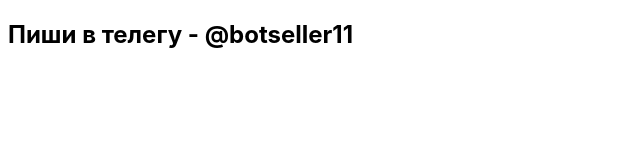
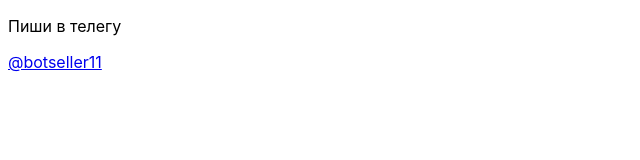
Before and after one commit to botseller11/botseller11.github.io, a plain HTML site: page index.html in a window 1280 px wide. Shown: the whole page, without its empty margins (0-640 px from the left). Drawn offline with Linux system fonts and the light colour scheme.

Commit message:
auto deploy

```diff
--- a/index.html
+++ b/index.html
@@ -7,7 +7,9 @@
     <link rel="stylesheet" href="/assets/css/main.css">
   </head>
   <body>
-    <h2 id="пиши-в-телегу---botseller11">Пиши в телегу - @botseller11</h2>
+    <p>Пиши в телегу</p>
+
+<p><a href="https://teleg.run/botseller11">@botseller11</a></p>
 
 
   </body>
```
